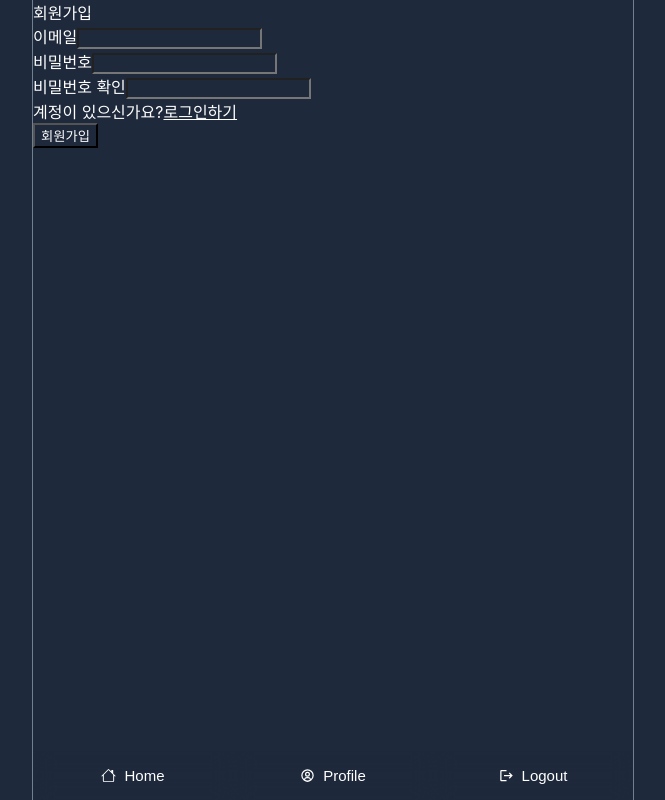
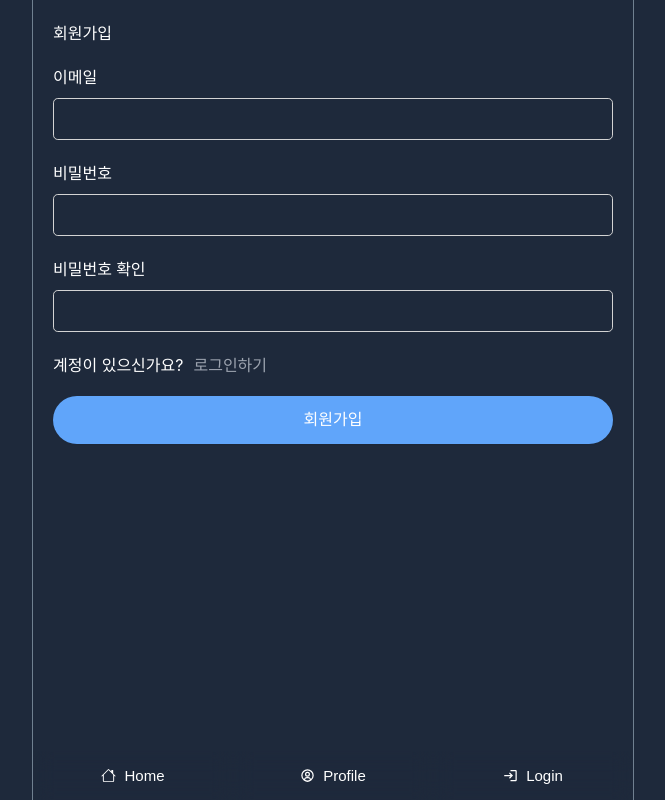
Before and after one commit to mj-study/react-pjt, a React (Create React App) app in the folder twitter/: page /users/signup in a window 1280 px wide. Shown: the whole page, without its empty margins (307-972 px from the left). Built offline with nearby package versions, Linux system fonts and the light colour scheme; no server answers.

Commit message:
feat. auth 회원가입 및 회원가입 폼 디자인

```diff
--- a/twitter/src/App.tsx
+++ b/twitter/src/App.tsx
@@ -7,6 +7,7 @@
 
 import { ToastContainer } from 'react-toastify';
 import 'react-toastify/dist/ReactToastify.css';
+import Loader from './components/loader/Loader';
 
 function App() {
   const auth = getAuth(app);
@@ -30,7 +31,7 @@
   return (
     <Layout>
       <ToastContainer />
-      {init ? <Router isAuthenticated={isAuthenticated} /> : 'loading'}
+      {init ? <Router isAuthenticated={isAuthenticated} /> : <Loader />}
     </Layout>
   );
 }
--- a/twitter/src/components/Menu.tsx
+++ b/twitter/src/components/Menu.tsx
@@ -1,9 +1,13 @@
 import { useNavigate } from 'react-router-dom';
 import { BsHouse } from 'react-icons/bs';
 import { BiUserCircle } from 'react-icons/bi';
-import { MdLogout } from 'react-icons/md';
+import { MdLogout, MdLogin } from 'react-icons/md';
+import { useContext } from 'react';
+import AuthContext from '../context/AuthContext';
 
 export default function MenuList() {
+  const { user } = useContext(AuthContext);
+  console.log('user: ', user);
   const navigate = useNavigate();
 
   return (
@@ -17,10 +21,17 @@
           <BiUserCircle />
           Profile
         </button>
-        <button type="button" onClick={() => navigate('/')}>
-          <MdLogout />
-          Logout
-        </button>
+        {user === null ? (
+          <button type="button" onClick={() => navigate('/users/login')}>
+            <MdLogin />
+            Login
+          </button>
+        ) : (
+          <button type="button" onClick={() => navigate('/')}>
+            <MdLogout />
+            Logout
+          </button>
+        )}
       </div>
     </div>
   );
--- /dev/null
+++ b/twitter/src/components/loader/Loader.module.scss
@@ -0,0 +1,27 @@
+$primaryColor: #60a5fa;
+
+.loader {
+  width: 48px;
+  height: 48px;
+  position: absolute;
+  left: 0;
+  right: 0;
+  top: 0;
+  bottom: 0;
+  margin: auto;
+  border: 5px solid $primaryColor;
+  border-radius: 50%;
+  display: inline-block;
+  box-sizing: border-box;
+  animation: rotation 10s linear infinite;
+  z-index: 9999;
+}
+
+@keyframes rotation {
+  0% {
+    transform: rotate(0deg);
+  }
+  100% {
+    transform: rotate(360deg);
+  }
+}
--- /dev/null
+++ b/twitter/src/components/loader/Loader.tsx
@@ -0,0 +1,5 @@
+import styles from './Loader.module.scss';
+
+export default function Loader() {
+  return <div className={styles.loader} />;
+}
--- a/twitter/src/components/users/SignupForm.tsx
+++ b/twitter/src/components/users/SignupForm.tsx
@@ -117,7 +117,7 @@
 
       <div className="form__block">
         <button
-          className="form__btn-submit"
+          className="form__btn--submit"
           type="submit"
           disabled={error?.length > 0}
         >
--- /dev/null
+++ b/twitter/src/context/AuthContext.tsx
@@ -0,0 +1,34 @@
+import { createContext, ReactNode, useEffect, useState } from 'react';
+import { getAuth, onAuthStateChanged, User } from 'firebase/auth';
+import { app } from '../firebaseApp';
+
+interface AuthProps {
+  children: ReactNode;
+}
+
+const AuthContext = createContext({
+  user: null as User | null,
+});
+
+export const AuthContextProvider = ({ children }: AuthProps) => {
+  const [currentUser, setCurrentUser] = useState<User | null>(null);
+  const auth = getAuth(app);
+
+  useEffect(() => {
+    onAuthStateChanged(auth, (user) => {
+      if (user) {
+        setCurrentUser(user);
+      } else {
+        setCurrentUser(null);
+      }
+    });
+  }, [auth]);
+
+  return (
+    <AuthContext.Provider value={{ user: currentUser }}>
+      {children}
+    </AuthContext.Provider>
+  );
+};
+
+export default AuthContext;
--- a/twitter/src/index.scss
+++ b/twitter/src/index.scss
@@ -3,7 +3,7 @@
 $white: #fff;
 $border: #708090;
 $primaryColor: #60a5fa;
-$activeBoarder: #3b82f6;
+$activeBorder: #3b82f6;
 $grayText: #9ca3af;
 $danger: #dc2626;
 $dangerDark: rgba(220, 38, 38, 0.71);
@@ -99,7 +99,7 @@
 
     &--active {
       font-weight: 700;
-      border-bottom: 2px solid $activeBoarder;
+      border-bottom: 2px solid $activeBorder;
     }
 
     &:hover,
@@ -244,3 +244,76 @@
     }
   }
 }
+
+// form 레이아웃
+.form {
+  margin: 0 auto;
+  max-width: 680px;
+  padding: 20px;
+
+  input {
+    height: 20px;
+    padding: 10px;
+    border-radius: 0.3rem;
+    border: 1px solid lightgray;
+    width: 96%;
+    max-width: 680px;
+  }
+
+  &__block {
+    margin-top: 20px;
+    width: 100%;
+  }
+
+  &__block--lg {
+    margin-top: 28px;
+    width: 100%;
+  }
+
+  label {
+    display: block;
+    font-weight: 500;
+    margin-bottom: 10px;
+    margin-top: 20px;
+  }
+
+  &__btn--submit {
+    @extend .button;
+    width: 100%;
+    height: 48px;
+    font-weight: 500;
+    padding: 10px;
+    cursor: pointer;
+    font-size: 16px;
+    margin: 0 auto;
+    color: white;
+    background-color: $primaryColor;
+
+    &:hover,
+    &:focus {
+      background-color: $activeBorder;
+    }
+  }
+
+  &__title {
+    text-align: center;
+    font-size: 24px;
+    font-weight: 700;
+    padding-bottom: 20px;
+  }
+
+  &__link {
+    margin-left: 10px;
+    text-decoration: none;
+    color: $grayText;
+
+    &:hover,
+    &:focus {
+      color: gray;
+    }
+  }
+
+  &__error {
+    color: red;
+  }
+}
--- a/twitter/src/index.tsx
+++ b/twitter/src/index.tsx
@@ -3,12 +3,15 @@
 import './index.scss';
 import App from './App';
 import { BrowserRouter } from 'react-router-dom';
+import { AuthContextProvider } from './context/AuthContext';
 
 const root = ReactDOM.createRoot(
   document.getElementById('root') as HTMLElement
 );
 root.render(
-  <BrowserRouter>
-    <App />
-  </BrowserRouter>
+  <AuthContextProvider>
+    <BrowserRouter>
+      <App />
+    </BrowserRouter>
+  </AuthContextProvider>
 );
```
